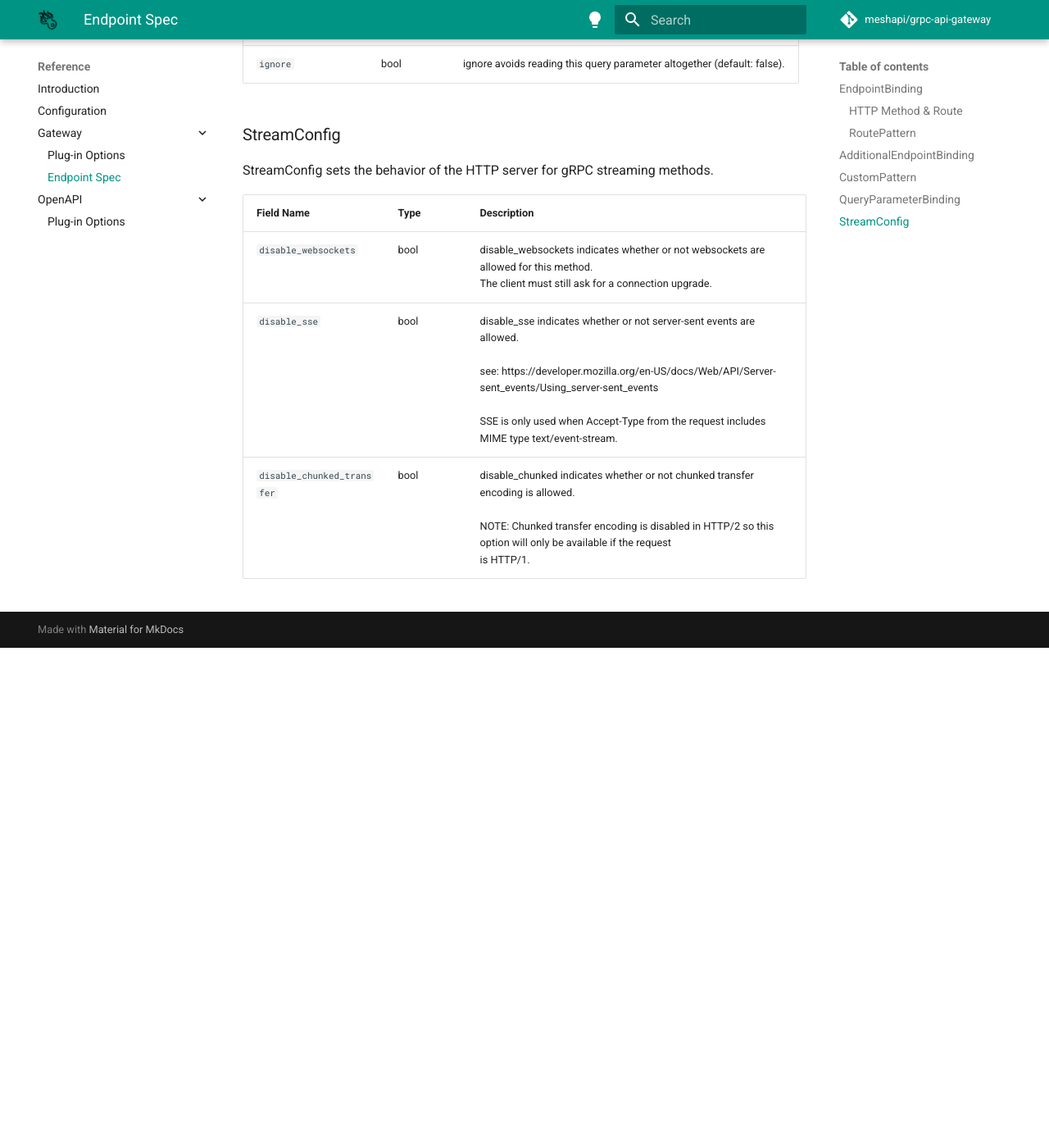
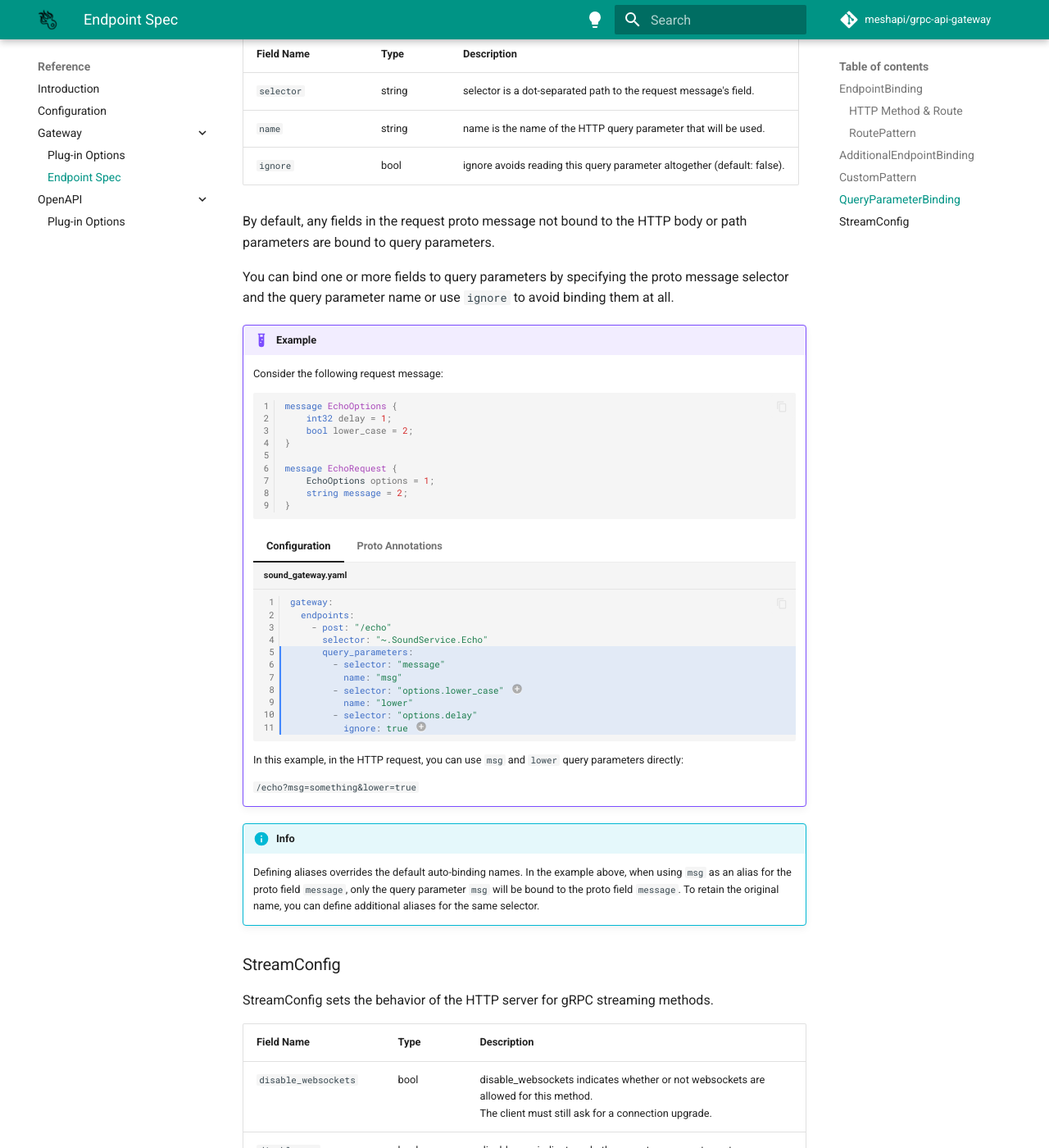
Before and after one commit to meshapi/grpc-api-gateway, an MkDocs documentation site: the page built from docs/reference/grpc/route.md, in a window 1280 px wide and 1400 px high, scrolled down 4409 px. Shown: the whole window at 82% size. Built offline with MkDocs 1.6.1 and Material for MkDocs 9.7.7, drawn with Linux system fonts in a browser that asks for light colours; comment, search, counter and statistics services are not loaded; before the commit the page ends 5199 px from its top, so only the background shows below that; some of the changed text lies outside the part shown.

Commit message:
add docs for query and stream

````diff
--- a/docs/reference/grpc/route.md
+++ b/docs/reference/grpc/route.md
@@ -143,6 +143,104 @@
         }
         ```
 
+!!! warning
+    Any method can be used and will work in the gateway.
+    However, methods not recognized by OpenAPI will be skipped when generating the documentation.
+
 --8<-- "templates/gateway.md:QueryParameterBinding"
 
+By default, any fields in the request proto message not bound to the HTTP body
+or path parameters are bound to query parameters.
+
+You can bind one or more fields to query parameters by specifying
+the proto message selector and the query parameter name or use `ignore` to avoid binding them at all.
+
+!!! example
+    Consider the following request message:
+    ```proto linenums="1"
+    message EchoOptions {
+        int32 delay = 1;
+        bool lower_case = 2;
+    }
+
+    message EchoRequest {
+        EchoOptions options = 1;
+        string message = 2;
+    }
+    ```
+
+    === "Configuration"
+        ```yaml title="sound_gateway.yaml" linenums="1" hl_lines="5-11"
+        gateway:
+          endpoints:
+            - post: "/echo"
+              selector: "~.SoundService.Echo"
+              query_parameters:
+                - selector: "message"
+                  name: "msg"
+                - selector: "options.lower_case" # (1)!
+                  name: "lower"
+                - selector: "options.delay"
+                  ignore: true # (2)!
+        ```
+
+        1. It can be helpful to define aliases for long or nested fields, in this case `lower` instead of `options.lower_case`.
+        2. Setting `ignore` to true ignores binding `options.delay` proto field to **any** query parameter.
+
+    === "Proto Annotations"
+        ```proto title="sound.proto" linenums="1" hl_lines="5-9"
+        service SoundService {
+            rpc Echo(EchoRequest) returns (EchoResponse) {
+                option (meshapi.gateway.http) = {
+                    post: "/echo",
+                    query_parameters: [
+                        {selector: "message", name: "msg"},
+                        {selector: "options.lower_case", name: "lower"}, // (1)!
+                        {selector: "options.delay", ignore: true} // (2)!
+                    ]
+                };
+            }
+        }
+        ```
+
+        1. It can be helpful to define aliases for long or nested fields, in this case `lower` instead of `options.lower_case`.
+        2. Setting `ignore` to true ignores binding `options.delay` proto field to **any** query parameter.
+
+    In this example, in the HTTP request, you can use `msg` and `lower` query parameters directly:
+
+    `/echo?msg=something&lower=true`
+
+!!! info
+    Defining aliases overrides the default auto-binding names. In the example above, when using `msg` as an alias for
+    the proto field `message`, only the query parameter `msg` will be bound to the proto field `message`. To retain the
+    original name, you can define additional aliases for the same selector.
+
 --8<-- "templates/gateway.md:StreamConfig"
+
+!!! example
+    Imagine there is an events streaming endpoint that keeps
+    sending events to the client. For this, using chunked transfer is not ideal
+    because of the time out constraints. Using *SSE* or *WebSockets* however is perfectly valid.
+    === "Configuration"
+        ```yaml title="notification_gateway.yaml" linenums="1" hl_lines="5-6"
+        gateway:
+          endpoints:
+            - post: "/notify"
+              selector: "~.NotificationService.Notify"
+              stream:
+                disable_chunked_transfer: true
+        ```
+
+    === "Proto Annotations"
+        ```proto title="notification.proto" linenums="1" hl_lines="5-7"
+        service NotificationService {
+            rpc Notify(NotifyRequest) returns (stream NotifyResponse) {
+                option (meshapi.gateway.http) = {
+                    get: "/events",
+                    stream: {
+                        disable_chunked_transfer: true
+                    }
+                };
+            }
+        }
+        ```
````
